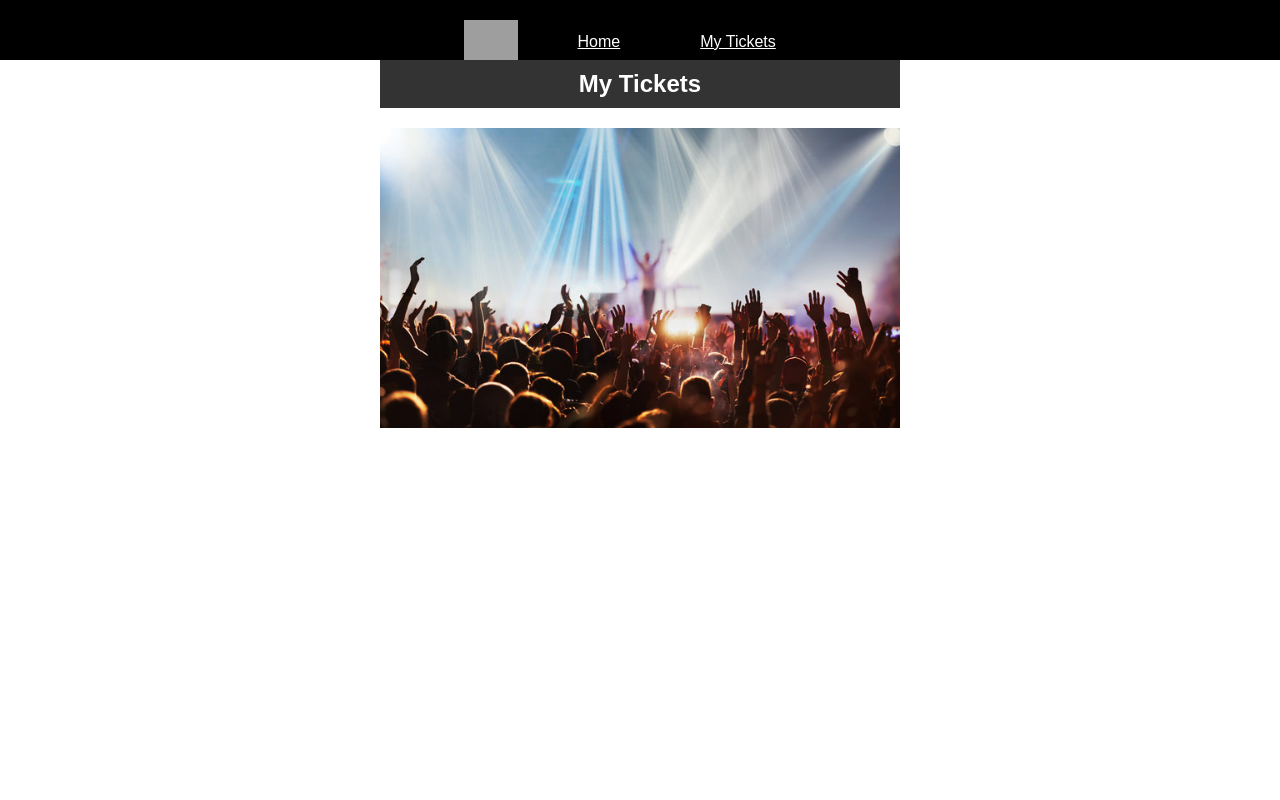
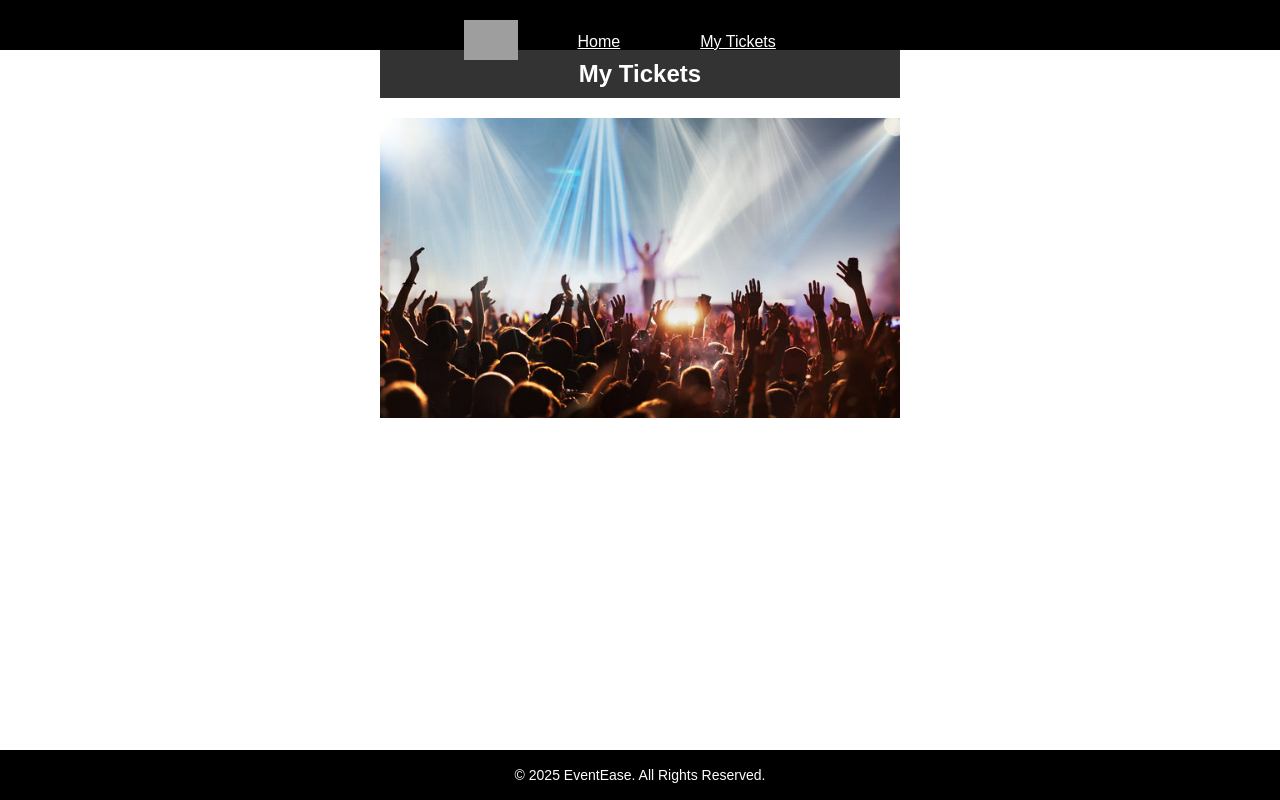
Before and after one commit to USC-EventEase/FrontEnd, a React (Create React App) app in the folder eventfe/: page /myTickets in a window 1280 px wide. Built offline with nearby package versions, Linux system fonts and the light colour scheme; grey boxes are pictures that could not be loaded.

Commit message:
Added Footer component with Chatbot. Implemented Genre, Prices, and Total Calculation for VIP and General tickets in EventPage. Also added a successful registration pop-up to EventPage.

```diff
--- a/eventfe/src/App.js
+++ b/eventfe/src/App.js
@@ -9,6 +9,7 @@ import { FormProviderLogin } from './login/FormContextLogin';
 import Events from './events/Events.jsx'; // Adjust the path as per your project structure
 import EventPage from './eventDetails/EventPage.js'; // Import the EventPage component
 import MyTickets from './MyTickets/MyTickets.js';
+import Footer from './footer/footer';
 
 
 function App() {
@@ -20,9 +21,9 @@ function App() {
               <Routes>
                   <Route path='/' element={<Login />} />
                   <Route path='/signup' element={<Signup />} />
-                  <Route path='/home' element={<><Navbar /><Events /></>} />
-                  <Route path='/event/:id' element={<><Navbar /><EventPage setTickets={setTickets} /></>} />
-                  <Route path='/myTickets' element={<><Navbar /><MyTickets tickets={tickets} /></>} />
+                  <Route path='/home' element={<><Navbar /><Events /> <Footer /></>} />
+                  <Route path='/event/:id' element={<><Navbar /><EventPage setTickets={setTickets} /> <Footer /></>} />
+                  <Route path='/myTickets' element={<><Navbar /><MyTickets tickets={tickets} /> <Footer /></>} />
 
               </Routes>
       </Router>
--- a/eventfe/src/MyTickets/MyTickets.css
+++ b/eventfe/src/MyTickets/MyTickets.css
@@ -1,12 +1,12 @@
 /* General Page Styling */
 .my-tickets-page {
   text-align: center;
-  margin: 20px;
+  padding-bottom: 50px;
+  padding-top: 0px;
 }
 
 /* Header Styling */
 .my-tickets-header {
-  margin-top: 60px;
   background-color: #333;
   color: white;
   padding: 10px 20px;
--- a/eventfe/src/eventDetails/EventPage.css
+++ b/eventfe/src/eventDetails/EventPage.css
@@ -4,18 +4,18 @@
 .event-page {
     font-family: Arial, sans-serif;
     margin: 0;
-    padding: 0;
     width: 100%;
     box-sizing: border-box;
     min-height: 100vh;  /* Ensures the page takes the full height of the viewport */
     display: flex;
     flex-direction: column;
     justify-content: space-between; /* Ensures footer is at the bottom */
+    padding-bottom: 50px;
+    padding-top: 0px;
   }
 
   /* Event Header */
   .event-header {
-    margin-top: 60px;
     display: flex;
     align-items: center;
     justify-content: space-between;
@@ -93,6 +93,19 @@
     background-color: #178f82;
   }
 
+  .popup {
+    position: fixed;
+    top: 50%;
+    left: 50%;
+    transform: translate(-50%, -50%);
+    background-color: rgba(29, 244, 58, 0.923);
+    color: white;
+    padding: 20px;
+    border-radius: 5px;
+    font-size: 18px;
+    z-index: 2000;
+  }
+
 
   /* Similar Events Section */
 .similar-events {
--- a/eventfe/src/events/events.css
+++ b/eventfe/src/events/events.css
@@ -1,3 +1,8 @@
+body {
+  padding-bottom: 50px;  /* Adjust based on the footer height */
+  padding-top: 50px;
+}
+
 .events-container {
   padding: 20px;
   font-family: Arial, sans-serif;
--- /dev/null
+++ b/eventfe/src/footer/footer.css
@@ -0,0 +1,40 @@
+/* Footer Styling */
+.footer {
+    background-color: black;
+    color: white;
+    position: fixed;
+    bottom: 0;
+    left: 0;
+    width: 100%;
+    height: 50px;
+    display: flex;
+    justify-content: space-between;
+    align-items: center;
+    padding: 0 30px;
+    z-index: 1000;
+  }
+
+  footer {
+    display: flex;
+    justify-content: center;
+    align-items: center;
+    width: 100%;
+  }
+
+  footer p {
+    margin: 0;
+    font-size: 14px;
+    align-items: center;
+  }
+
+  footer .social-links a {
+    color: #fff;
+    margin-left: 20px;
+    font-size: 16px;
+    text-decoration: none;
+    transition: color 0.5s;
+  }
+
+  footer .social-links a:hover {
+    color: #1eb2a6;
+  }
--- /dev/null
+++ b/eventfe/src/footer/footer.js
@@ -0,0 +1,25 @@
+import React from "react";
+import "./footer.css";  // Add CSS file for styling
+
+const Footer = () => {
+  return (
+    <div className="footer">
+      <footer className="flexSB">
+        <p>&copy; 2025 EventEase. All Rights Reserved.</p>
+        <div className="social-links">
+          {/* <a href="https://facebook.com" target="_blank" rel="noopener noreferrer">Facebook</a>
+          <a href="https://twitter.com" target="_blank" rel="noopener noreferrer">Twitter</a>
+          <a href="https://instagram.com" target="_blank" rel="noopener noreferrer">Instagram</a> */}
+        </div>
+        <df-messenger
+        intent="WELCOME"
+        chat-title="TickeTron"
+        agent-id="9c202571-f2ca-42ed-892e-c5a9044005db"
+        language-code="en"
+      ></df-messenger>
+      </footer>
+    </div>
+  );
+};
+
+export default Footer;
--- a/eventfe/src/navbar/navbar.css
+++ b/eventfe/src/navbar/navbar.css
@@ -10,7 +10,7 @@ html, body {
     margin: 0;
     padding: 0;
     width: 100%;
-    height: 60px;
+    height: 50px;
     position: fixed; /* Keeps the navbar at the top */
     top: 0;
     left: 0;
--- a/eventfe/src/navbar/navbar.jsx
+++ b/eventfe/src/navbar/navbar.jsx
@@ -1,34 +1,48 @@
-import React, { useContext, useState } from "react"
-import { Link } from "react-router-dom"
-import "./navbar.css"
-import { FormContextLogin } from "../login/FormContextLogin"
-
+import React, { useContext } from "react";
+import { Link } from "react-router-dom";
+import "./navbar.css";
+import { FormContextLogin } from "../login/FormContextLogin";
 
 const Navbar = () => {
-    const { formDataLogin } = useContext(FormContextLogin);
+  const { formDataLogin, setFormDataLogin } = useContext(FormContextLogin);
+
+  const handleLogout = () => {
+    // Clear the login data (you can implement the actual logout logic as needed)
+    setFormDataLogin(null);
+    // Optionally, redirect to login page after logging out
+    window.location.href = "/";  // Redirecting to login page
+  };
 
   return (
-        <div className = "navbar">
+    <div className="navbar">
       <header>
-                <nav className='flexSB'>
-                    <ul class="flexSB">
+        <nav className="flexSB">
+          <ul className="flexSB">
+
+            {/* EventEase Logo */}
             <li className="logo">
-                         <img src="path-to-your-logo.png" alt="EventEase Logo" className="navbar-logo" />
+              <img
+                src="path-to-your-logo.png"
+                alt="EventEase Logo"
+                className="navbar-logo"
+              />
+            </li>
+
+            {/* Navbar Links in the middle */}
+            <li>
+              <Link to="/home">Home</Link>
             </li>
             <li>
-                            <Link to='/home'>Home</Link>
+              <Link to="/allEvents">{formDataLogin.username}</Link>
             </li>
             <li>
-                            <Link to='/allEvents'>{formDataLogin.username}</Link>
-                        </li>
-                        <li>
-                            <Link to='/myTickets'>My Tickets</Link>
+              <Link to="/myTickets">My Tickets</Link>
             </li>
           </ul>
         </nav>
       </header>
     </div>
-    )
-}
+  );
+};
 
 export default Navbar;
```
Also changed, not shown: eventfe/src/eventDetails/EventPage.js (+53 -53 lines). Lines whose indentation alone changed are shown as unchanged.
